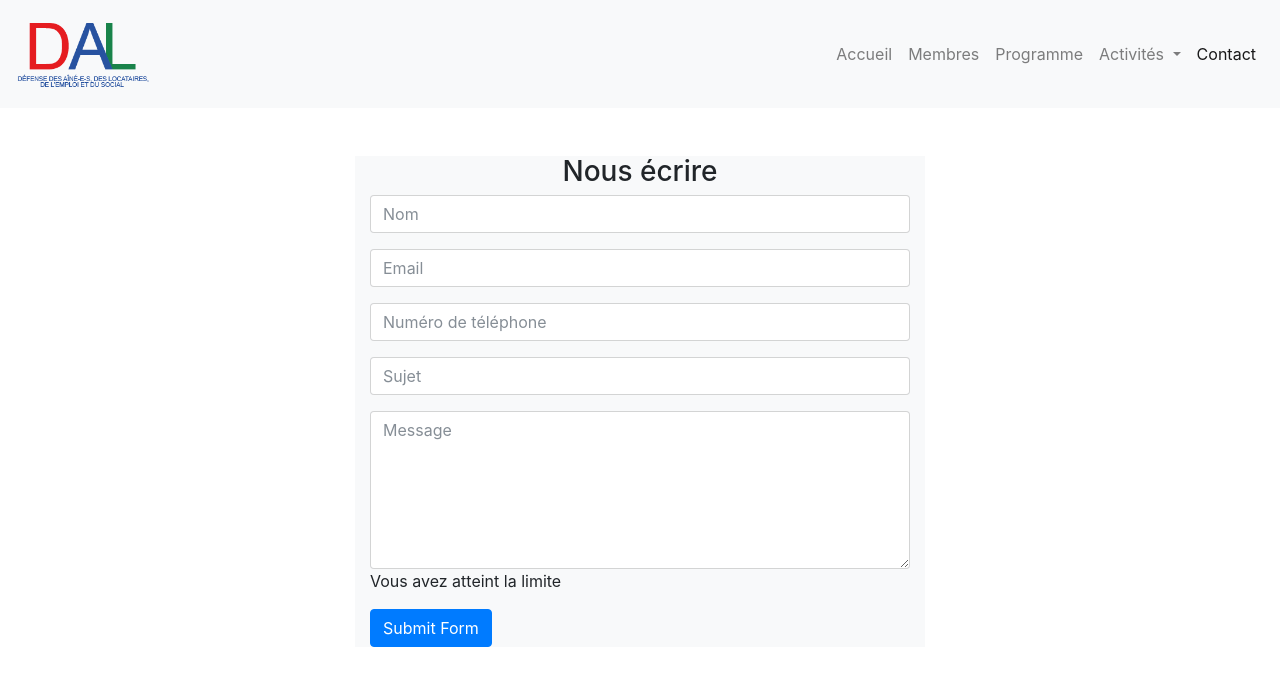
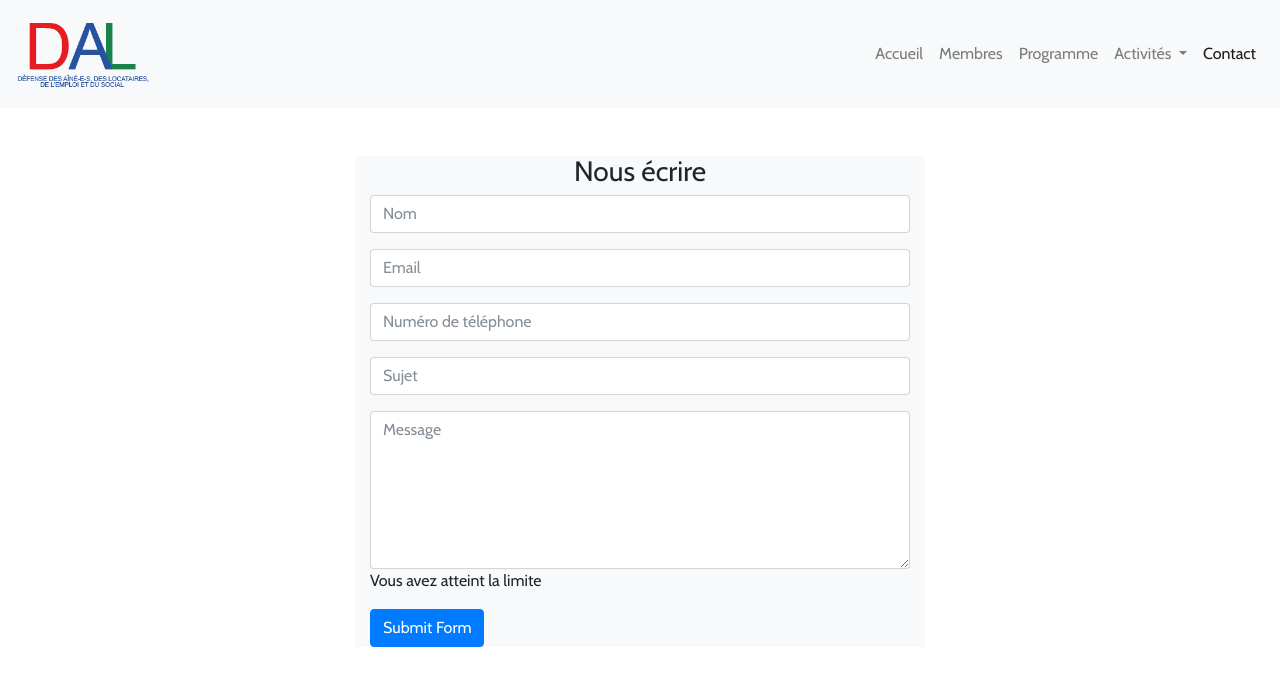
Before and after one commit to SimonNtz/DAL_web, a Jekyll site: the page built from contact/index.html, in a window 1280 px wide. Shown: the top 686 px of the page. Built offline with Jekyll 4.4.1, drawn with Linux system fonts in a browser that asks for light colours; nearby versions of some CDN libraries.

Commit message:
Update font

```diff
--- a/_includes/header.html
+++ b/_includes/header.html
@@ -5,7 +5,7 @@
   <meta name="viewport" content="width=device-width, initial-scale=1, shrink-to-fit=no">
 
   <link rel="stylesheet" href="https://maxcdn.bootstrapcdn.com/bootstrap/4.0.0-beta/css/bootstrap.min.css" integrity="sha384-/Y6pD6FV/Vv2HJnA6t+vslU6fwYXjCFtcEpHbNJ0lyAFsXTsjBbfaDjzALeQsN6M" crossorigin="anonymous">
-  <link href="https://fonts.googleapis.com/css?family=Quicksand" rel="stylesheet">
+  <link href="https://fonts.googleapis.com/css?family=Cabin" rel="stylesheet">
   <link rel="stylesheet" href="/main.css">
 
   <script src="https://code.jquery.com/jquery-3.2.1.slim.min.js" integrity="sha384-KJ3o2DKtIkvYIK3UENzmM7KCkRr/rE9/Qpg6aAZGJwFDMVNA/GpGFF93hXpG5KkN" crossorigin="anonymous"></script>
--- a/main.css
+++ b/main.css
@@ -1,6 +1,6 @@
 body {
   padding-top: 108px;
-  font-family: Rubik, -apple-system, BlinkMacSystemFont, "Segoe UI", Roboto, Helvetica, Arial, sans-serif, "Apple Color Emoji", "Segoe UI Emoji", "Segoe UI Symbol";
+  font-family: Cabin, -apple-system, BlinkMacSystemFont, "Segoe UI", Roboto, Helvetica, Arial, sans-serif, "Apple Color Emoji", "Segoe UI Emoji", "Segoe UI Symbol";
 }
 
 .jumbotron {
```
